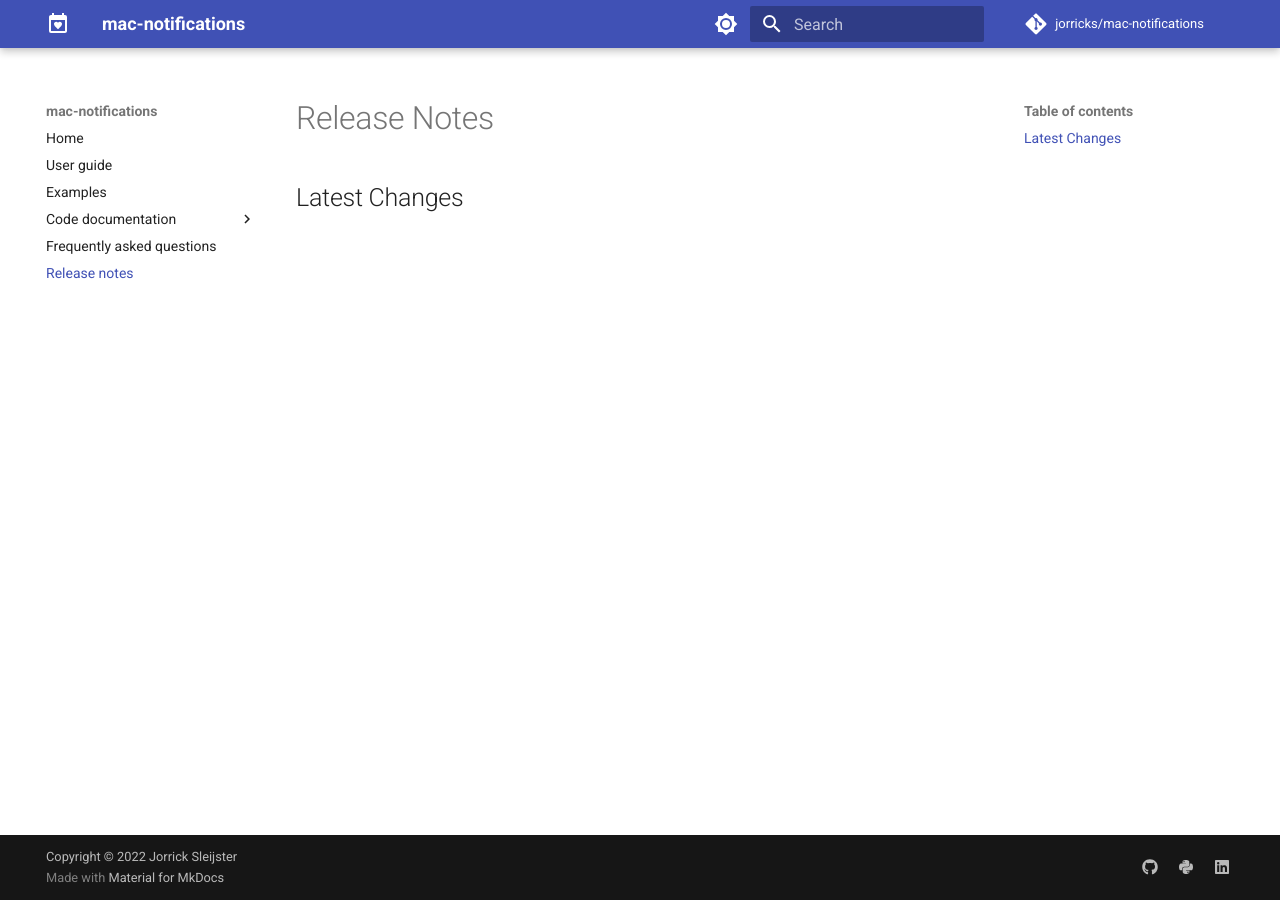
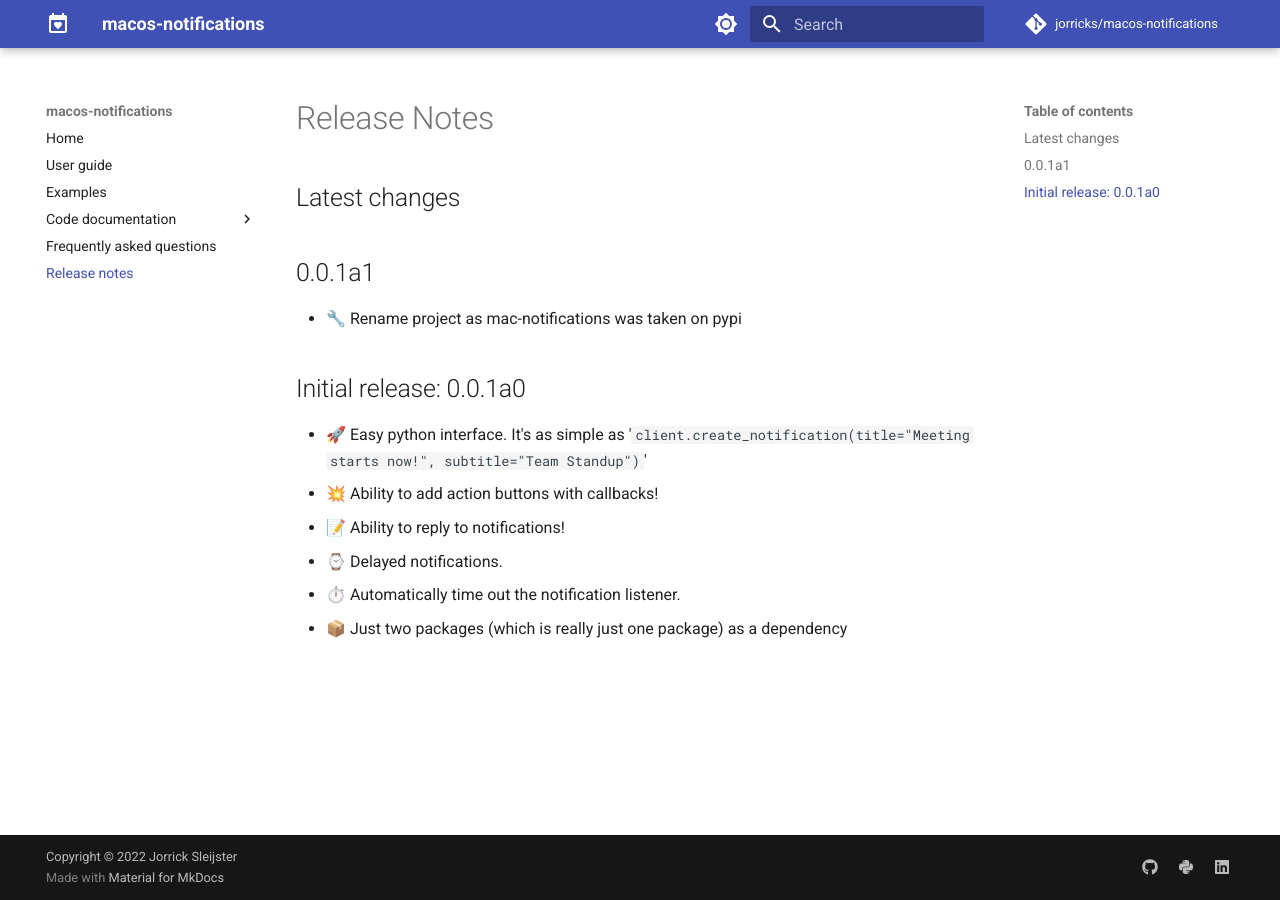
Before and after one commit to Jorricks/macos-notifications, an MkDocs documentation site: the page built from docs/release-notes.md, in a window 1280 px wide. Built offline with MkDocs 1.6.1 and Material for MkDocs 9.7.7, drawn with Linux system fonts in a browser that asks for light colours; comment, search, counter and statistics services are not loaded.

Commit message:
🔧 Rename all references of mac-notifications to  macos-notifications

```diff
--- a/docs/release-notes.md
+++ b/docs/release-notes.md
@@ -1,3 +1,15 @@
 # Release Notes
 
-## Latest Changes
+## Latest changes
+
+
+## 0.0.1a1
+- 🔧 Rename project as mac-notifications was taken on pypi
+
+## Initial release: 0.0.1a0
+- 🚀 Easy python interface. It's as simple as '`client.create_notification(title="Meeting starts now!", subtitle="Team Standup")`'
+- 💥 Ability to add action buttons with callbacks!
+- 📝 Ability to reply to notifications!
+- ⌚ Delayed notifications.
+- ⏱️ Automatically time out the notification listener.
+- 📦 Just two packages (which is really just one package) as a dependency
--- a/mkdocs.yml
+++ b/mkdocs.yml
@@ -1,12 +1,12 @@
 # Project information
-site_name: mac-notifications
-site_url: https://jorricks.github.io/mac-notifications
+site_name: macos-notifications
+site_url: https://jorricks.github.io/macos-notifications
 site_author: Jorrick Sleijster
 site_description: Mac Notifications - Simple interactable Mac notifications without any external dependencies.
 
 # Repository
-repo_name: jorricks/mac-notifications
-repo_url: https://github.com/jorricks/mac-notifications
+repo_name: jorricks/macos-notifications
+repo_url: https://github.com/jorricks/macos-notifications
 
 
 # Copyright
@@ -60,7 +60,7 @@ plugins:
 extra:
   social:
     - icon: fontawesome/brands/github
-      link: https://github.com/Jorricks/mac-notifications
+      link: https://github.com/Jorricks/macos-notifications
     - icon: fontawesome/brands/python
       link: https://pypi.org/user/jorricks/
     - icon: fontawesome/brands/linkedin
```
Also changed, not shown: CONTRIBUTING.md (+2 -2 lines), README.md (+6 -6 lines), docs/code/client.md (+1 -1 lines), docs/index.md (+6 -6 lines), docs/user_guide.md (+1 -1 lines), pyproject.toml (+5 -5 lines), 1 other file.
